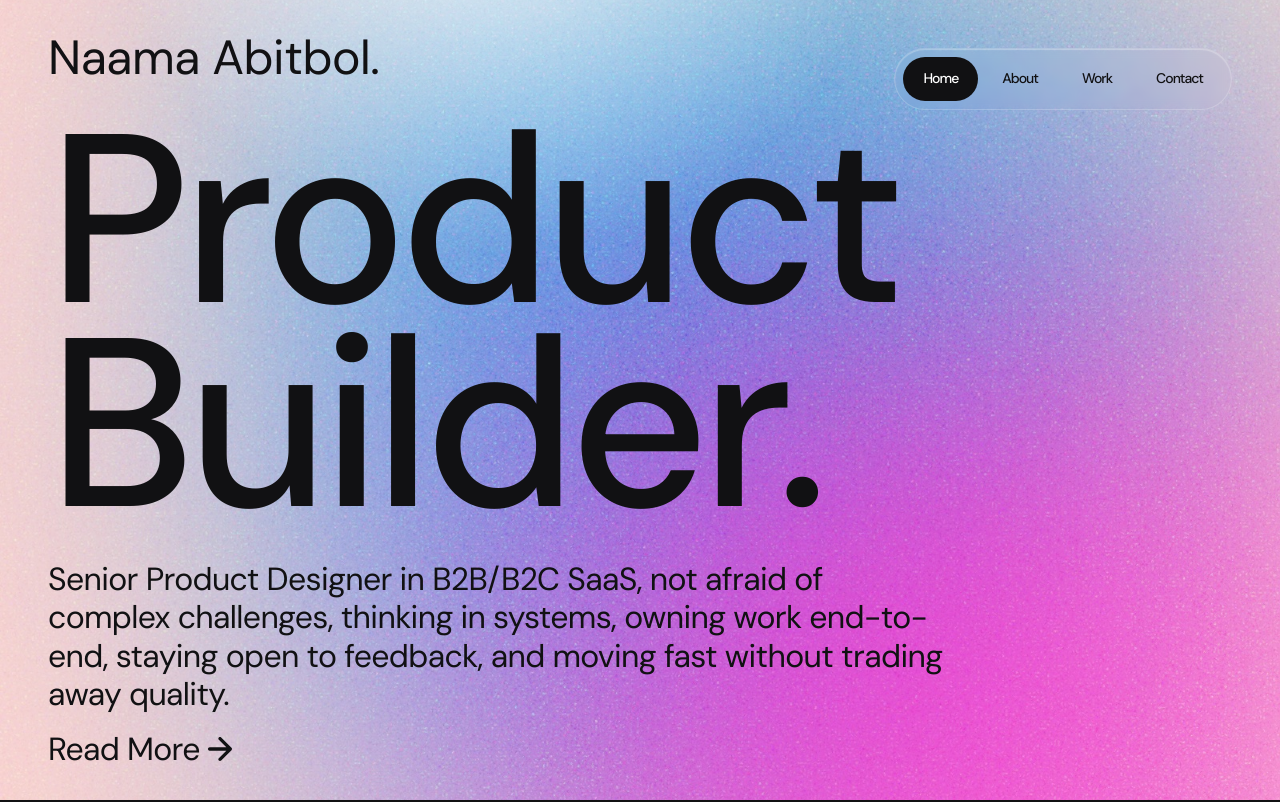
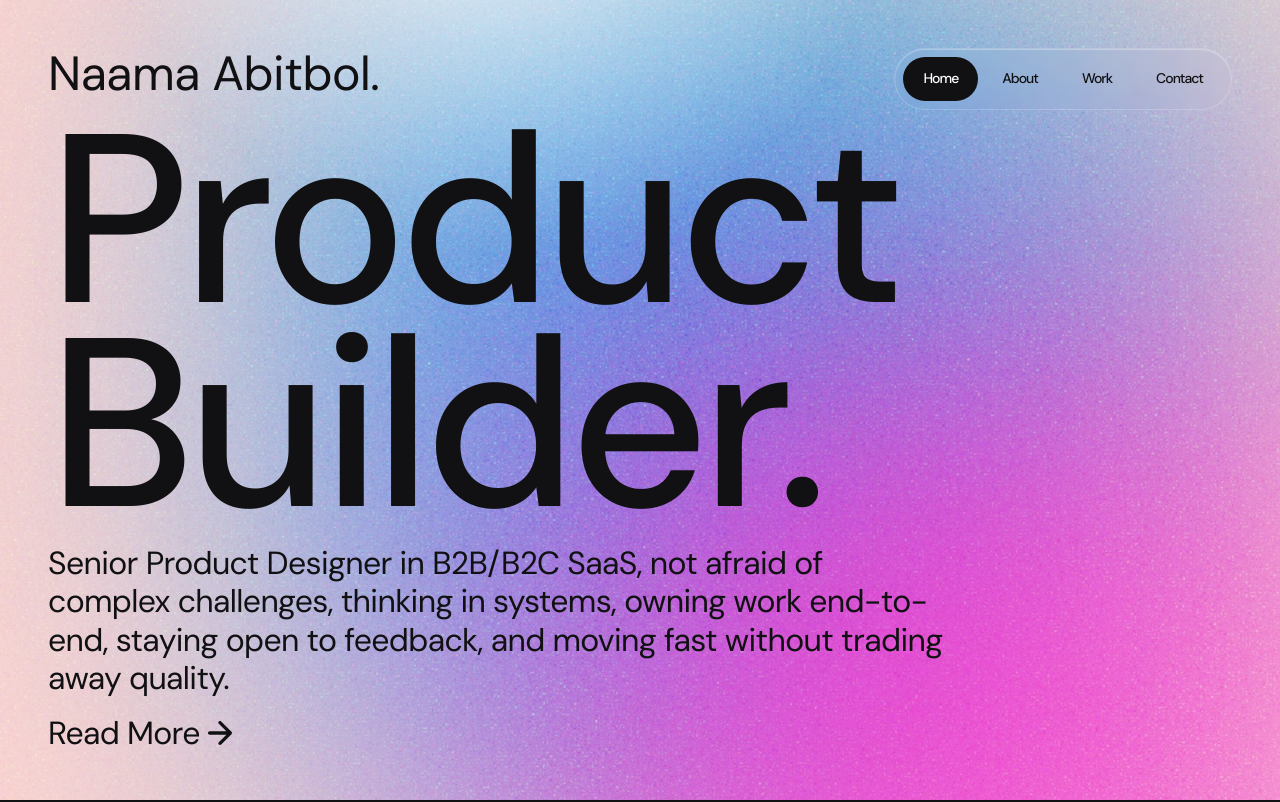
Before and after one commit to naamaabut-droid/Portfolio-2.0, a plain HTML site: page index.html in a window 1280 px wide. Shown: the top 802 px of the page. Drawn offline with Linux system fonts and the light colour scheme.

Commit message:
Two more hero fixes from live browser inspection:
1. .hero padding was 32px top/bottom (var(--radius-3xl), a leftover wrong token) but 48px left/right — Figma spec is 48px on all sides. Fixed to uniform 48px.
2. .hero__content had a fixed max-width:1344px (only correct at exactly 1440px viewport width). On any wider real screen, that capped box gets centered by the parent's align-items:center, creating a large unwanted gap between the 48px padding and where the text actually starts. Removed the cap so content always fills exactly the padded width at any viewport size.

Co-Authored-By: Claude Sonnet 5 <noreply@anthropic.com>
Claude-Session: https://claude.ai/code/session_01Rvuo9xGstUcKVjLhUcqF7G

```diff
--- a/css/home.css
+++ b/css/home.css
@@ -8,7 +8,7 @@
   align-items: center;
   justify-content: center;
   overflow: hidden;
-  padding: var(--radius-3xl) var(--xxl, 48px);
+  padding: var(--xxl, 48px);
 }
 
 .hero__bg {
@@ -37,7 +37,6 @@
   z-index: 2;
   flex: 1 0 0;
   width: 100%;
-  max-width: 1344px;
   display: flex;
   flex-direction: column;
   justify-content: space-between;
```
